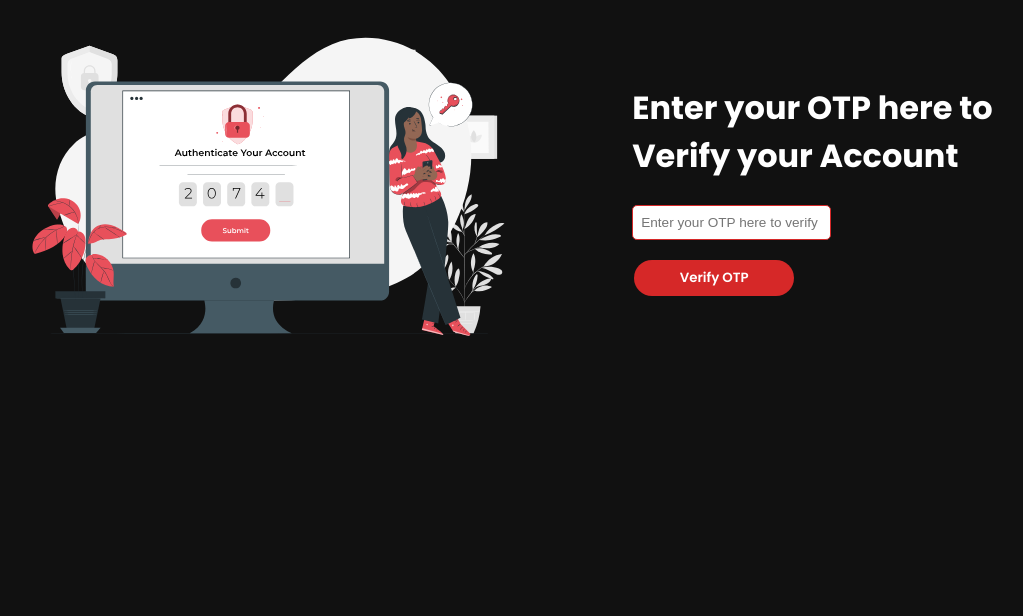
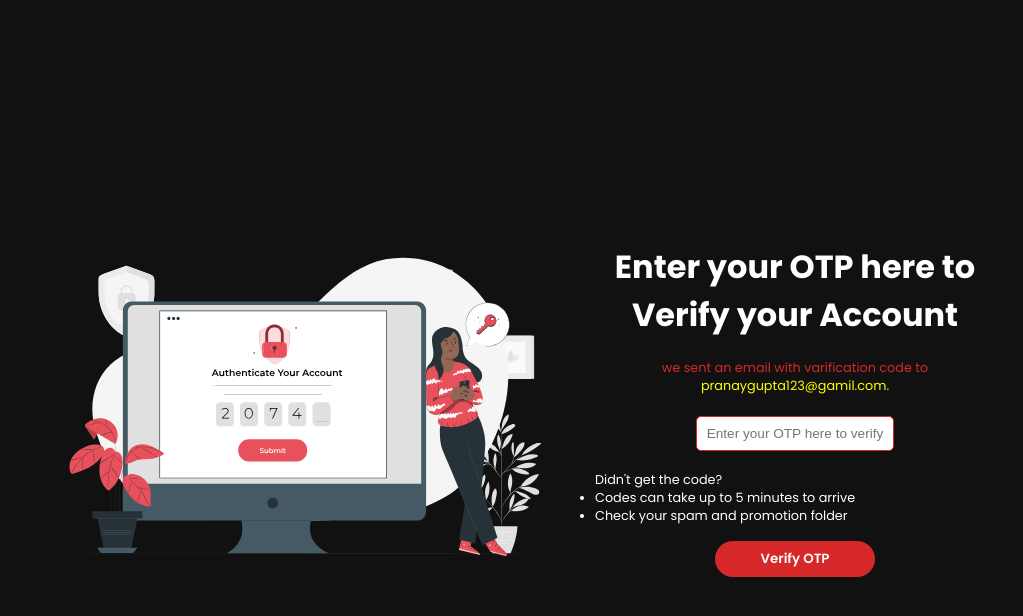
Before and after one commit to aec-coding-club/AEC-Coding-Club-Website, a React (Create React App) app in the folder Frontend/: page /verify in a window 1280 px wide. Shown: the top 616 px of the page, without its empty margins (95-1118 px from the left). Built offline with nearby package versions, Linux system fonts and the light colour scheme; no server answers; sample sign-in values are in the browser's storage.

Commit message:
fix otp page

```diff
--- a/Frontend/src/Pages/Components/Otpforum.jsx
+++ b/Frontend/src/Pages/Components/Otpforum.jsx
@@ -49,6 +49,10 @@ const Otpforum = () => {
       <form onSubmit={(e) => submit(e)}>
         <h1>Enter your OTP here to Verify your Account</h1>
         <div className='details'>
+          <p className="email-notify">
+            we sent an email with varification code to <br />
+            <span className="email-name">pranaygupta123@gamil.com.</span>
+          </p>
           <input
             type='text'
             name='otp'
@@ -62,7 +66,13 @@ const Otpforum = () => {
             maxLength={6}
           ></input>
         </div>
-
+        <p className="otp-bottom-notes">
+          Didn't get the code?
+          <ul>
+            <li>Codes can take up to 5 minutes to arrive </li>
+            <li>Check your spam and promotion folder</li>
+          </ul>
+        </p>
         <button className='btn login-signup-btn'>Verify OTP</button>
       </form>
     </>
--- a/Frontend/src/Pages/OTP.jsx
+++ b/Frontend/src/Pages/OTP.jsx
@@ -9,7 +9,7 @@ import './styles/SigninSignup.css'
 const Mainform = () => {
   return (
     <>
-      <div className='user-login'>
+      <div className='user-login otpVerify-page'>
         <div className='user-img'>
           <img alt='' src={otpImg}></img>
         </div>
--- a/Frontend/src/Pages/styles/SigninSignup.css
+++ b/Frontend/src/Pages/styles/SigninSignup.css
@@ -11,7 +11,6 @@
 .user-img img {
   width: 500px;
 }
-
 form {
   width: 420px;
   margin: 20px 30px;
@@ -75,7 +74,34 @@ h1 {
 .signin__input__field {
   width: calc(15rem + 3vw);
 }
-
+.otpVerify-page{
+  height: 100vh;
+  align-items: center;
+  justify-content: center;
+}
+.otpVerify-page h1, .otpVerify-page .details, .otpVerify-page .details input{
+  text-align: center;
+}
+.otpVerify-page .login-signup-btn{
+  display: block;
+  margin: 0 auto;
+}
+.otpVerify-page form p, .otpVerify-page form p ul li{
+  font-size: .8rem;
+}
+.otpVerify-page form p{
+  margin: 1rem 0;
+}
+.email-notify{
+  color: var(--btn-bg);
+}
+.otp-bottom-notes{
+  width: fit-content;
+  margin: 1rem auto;
+}
+.email-name{
+  color: yellow;
+}
 .details-input {
   width: 200px;
   height: 35px;
@@ -149,6 +175,9 @@ h1 {
     position: relative;
     left: 20vw;
   }
+  .otp-bottom-notes{
+    margin: 0;
+  }
 }
 
 /* For Mobile Use ---> */
@@ -194,6 +223,11 @@ h1 {
   .inline-input-svg{
     width: 100%;
   }
+  .otpVerify-page{
+    height: 100vh;
+    align-items: center;
+    justify-content: center;
+  }
   /*for signin page ----> */
   .useridPass {
     width: fit-content;
```
